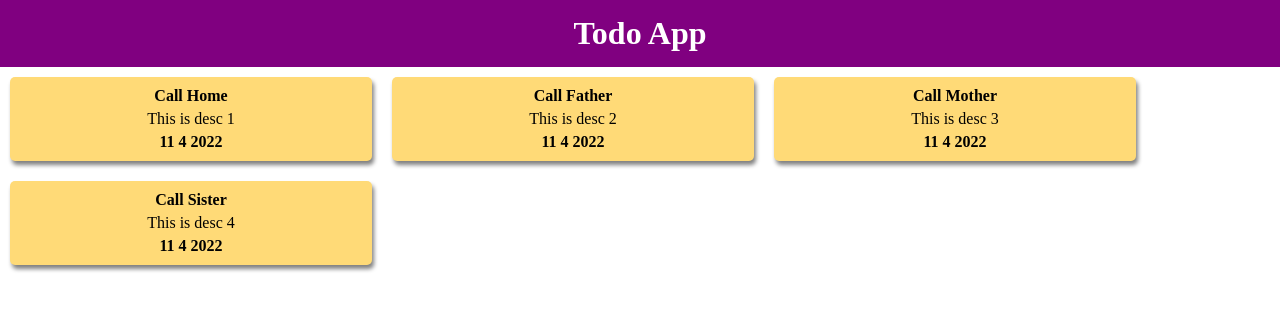
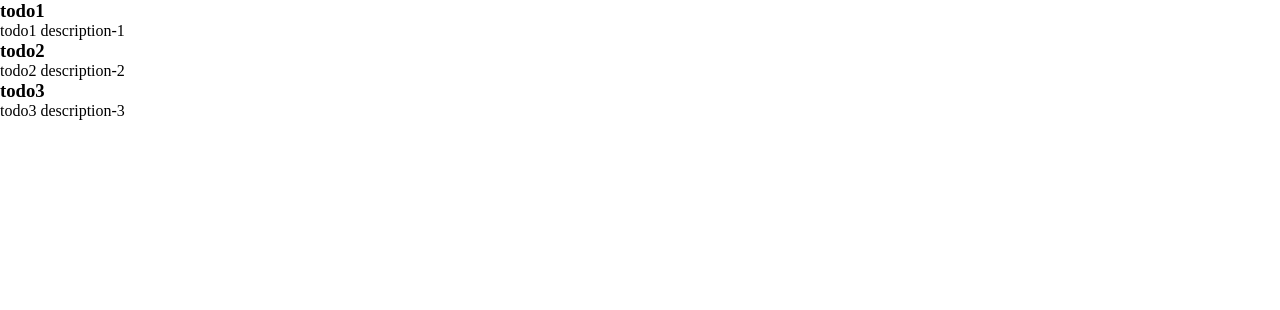
Before and after one commit to bappykti/first-reactApp, a React (Create React App) app: page / in a window 1280 px wide. Shown: the top 310 px of the page. Built offline with nearby package versions, Linux system fonts and the light colour scheme.

Commit message:
Unique ID usin uuidv4 package

```diff
--- a/package.json
+++ b/package.json
@@ -9,6 +9,7 @@
     "react": "^18.1.0",
     "react-dom": "^18.1.0",
     "react-scripts": "5.0.1",
+    "uuid": "^8.3.2",
     "web-vitals": "^2.1.4"
   },
   "scripts": {
--- /dev/null
+++ b/src/App1.js
@@ -0,0 +1,9 @@
+import React from "react";
+import List from "./components/UniqueId/list";
+
+
+export default function App1(){
+    return(
+        <List />
+    );
+}
--- /dev/null
+++ b/src/components/UniqueId/list.js
@@ -0,0 +1,35 @@
+import React from "react";
+import { v4 as uuidv4 } from 'uuid';
+
+
+const todos = [
+    {
+        id : uuidv4(),
+        title : "todo1",
+        desc : "todo1 description-1"
+    },
+    {
+        id : uuidv4(),
+        title : "todo2",
+        desc : "todo2 description-2"
+    },
+    {
+        id : uuidv4(),
+        title : "todo3",
+        desc : "todo3 description-3"
+    }
+];
+
+const List = () => {
+    console.log(uuidv4());
+   return <div>
+       {todos.map((todo)=> {
+           const {id, title, desc} = todo;
+           return <div key = {id}>
+               <h3>{title}</h3>
+               <p>{desc}</p>
+           </div>
+       })}
+   </div>
+};
+export default List;
--- a/src/index.js
+++ b/src/index.js
@@ -1,6 +1,7 @@
 import React from "react";
 import ReactDOM from "react-dom";
 import App from "./App";
+import App1 from "./App1";
 // import './index.css'
 
 
@@ -10,4 +11,4 @@ import App from "./App";
 //   textAlign: "center",
 //   padding: "15px"
 // }
-ReactDOM.render(<App />, document.getElementById("root"));
+ReactDOM.render(<App1 />, document.getElementById("root"));
```
Also changed, not shown: 1 other file (tests, documents, lock files or other folders).
